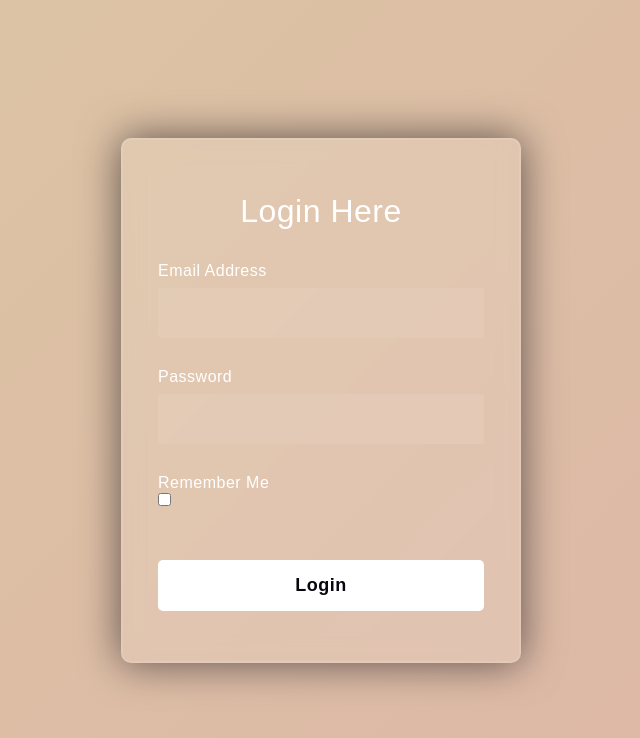
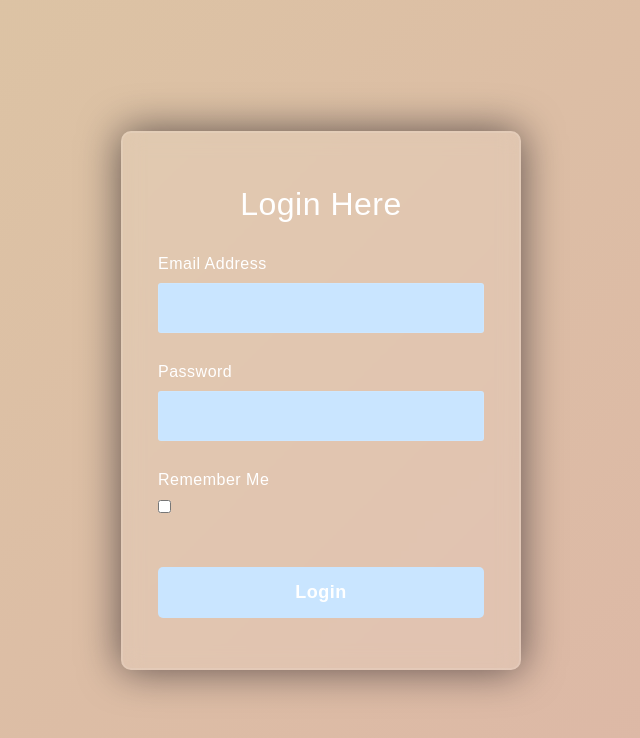
Before and after one commit to sonyhero/todo-list, a React (Create React App) app: page /login in a window 1280 px wide. Shown: the top 738 px of the page, without its empty margins (319-959 px from the left). Built offline with nearby package versions, Linux system fonts and the light colour scheme; no server answers.

Commit message:
work-with-styles-login

```diff
--- a/src/features/Login/Login.module.css
+++ b/src/features/Login/Login.module.css
@@ -37,29 +37,46 @@
 }
 .formContainer label {
     display: block;
-    margin-top: 30px;
+    margin: 30px 0 10px 0;
     font-size: 16px;
     font-weight: 500;
 }
 .input input{
     display: block;
+    margin-bottom: 10px;
     height: 50px;
     width: 100%;
-    background-color: rgba(255, 255, 255, 0.07);
-    /*background-color: #1575bb;*/
+    background-color: #C9E5FF;
     border-radius: 3px;
+    border: 1px solid #FFFFFF11;
     padding: 0 10px;
-    margin-top: 8px;
     font-size: 14px;
     font-weight: 300;
+}
+.input input[type='checkbox'] {
+
+}
+
+.input input:-webkit-autofill,
+input:-webkit-autofill:hover,
+input:-webkit-autofill:focus,
+input:-webkit-autofill:active {
+    -webkit-box-shadow: 0 0 0 30px #C9E5FF inset !important;
+}
+
+.input input:focus,
+.input input:hover,
+.input input:active {
+    border: 1px solid #FFFFFF11;
+    background-color: #C9E5FF;
 }
 
 
 .formContainer button {
     margin-top: 50px;
     width: 100%;
-    background-color: #ffffff;
-    color: #080710;
+    background-color: #C9E5FF;
+    color: white;
     padding: 15px 0;
     font-size: 18px;
     font-weight: 600;
```
